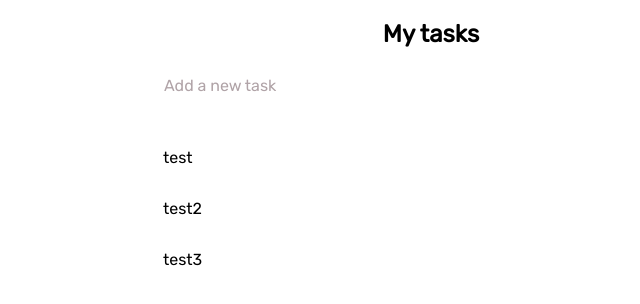
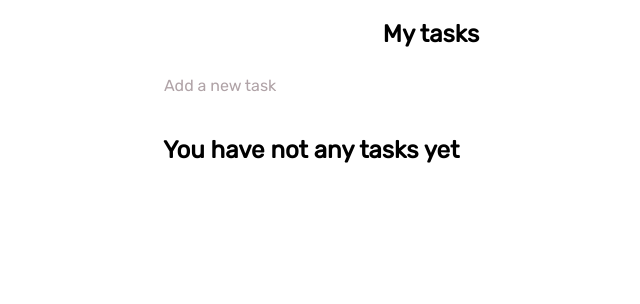
Before and after one commit to VadSm/todo-list-app, a React (Create React App) app: page / in a window 1280 px wide. Shown: the top 304 px of the page, without its empty margins (209-849 px from the left). Built offline with nearby package versions, Linux system fonts and the light colour scheme.

Commit message:
Implement adding the new tasks via Redux

```diff
--- a/src/components/todo-list/NewTodoForm.jsx
+++ b/src/components/todo-list/NewTodoForm.jsx
@@ -1,8 +1,11 @@
 import React, { useState } from 'react';
+import { connect } from 'react-redux';
+
+import { addTodo } from 'startup/redux/actions';
 
 import CustomInput from 'components/common/CustomInput';
 
-const NewTodoForm = () => {
+const NewTodoForm = ({ addTodo }) => {
   const [newTodo, changeTodoValue] = useState('');
 
   const handleChange = ({ target }) => {
@@ -11,7 +14,7 @@ const NewTodoForm = () => {
 
   const handleSubmit = (e) => {
     e.preventDefault();
-    console.log(newTodo);
+    addTodo(newTodo);
     changeTodoValue('');
   };
 
@@ -28,4 +31,6 @@ const NewTodoForm = () => {
   );
 };
 
-export default NewTodoForm;
+export default connect(() => ({}), {
+  addTodo,
+})(NewTodoForm);
--- a/src/components/todo-list/ToDoListContainer.jsx
+++ b/src/components/todo-list/ToDoListContainer.jsx
@@ -1,19 +1,30 @@
 import React from 'react';
+import { connect } from 'react-redux';
 
 import NewTodoForm from 'components/todo-list/NewTodoForm';
 import ToDoItem from 'components/todo-list/ToDoItem';
 
-const ToDoListContainer = () => {
+const ToDoListContainer = ({ tasks }) => {
+  const renderTasks = data => (
+    data.map(({ id, title }) => (
+      <ToDoItem key={id} title={title} />
+    ))
+  );
+
   return (
     <div className="todo-list-container">
       <NewTodoForm />
-      <ul className="todo-list">
-        <ToDoItem title="test" />
-        <ToDoItem title="test2" />
-        <ToDoItem title="test3" />
-      </ul>
+      {tasks.length > 0 ? (
+        <ul className="todo-list">
+          {renderTasks(tasks)}
+        </ul>
+      ) : (
+        <h2 className="no-todos-title">You have not any tasks yet</h2>
+      )}
     </div>
   );
 };
 
-export default ToDoListContainer;
+export default connect(({ todos: { tasks } }) => ({
+  tasks,
+}))(ToDoListContainer);
--- a/src/startup/redux/reducers.js
+++ b/src/startup/redux/reducers.js
@@ -1,4 +1,6 @@
 import { combineReducers } from 'redux';
+
+import generateID from 'utils/generateID';
 
 import { ADD_TODO } from './actions';
 
@@ -11,7 +13,13 @@ const todos = (state = { ...initialState }, { type, payload }) => {
     case ADD_TODO:
       return {
         ...state,
-        tasks: [...state.tasks, payload],
+        tasks: [
+          ...state.tasks,
+          {
+            id: generateID(),
+            title: payload,
+            completed: false,
+          }],
       };
     default:
       return state;
--- a/src/styles/_todo-list.scss
+++ b/src/styles/_todo-list.scss
@@ -1,4 +1,8 @@
 .todo-list-container {
+  .no-todos-title {
+    margin-left: ($spacing * 2);
+  }
+
   .todo-list {
     margin-top: ($spacing * 2);
     padding: 0;
--- /dev/null
+++ b/src/utils/generateID.js
@@ -0,0 +1,5 @@
+const generateID = () => (
+  Math.random().toString(36).substr(2, 9)
+);
+
+export default generateID;
```
